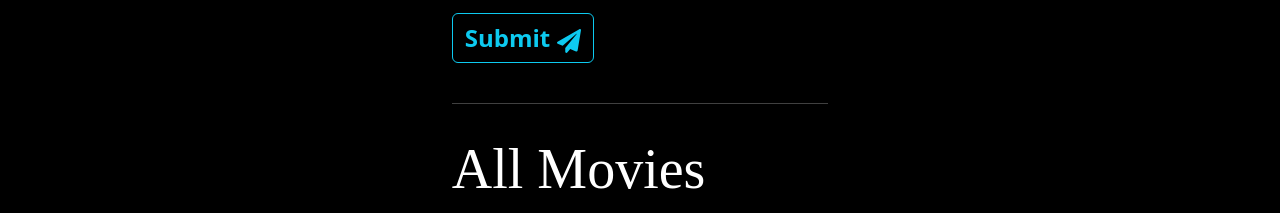
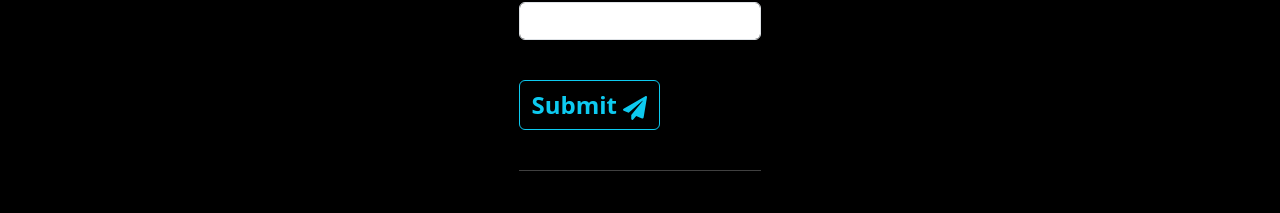
Before and after one commit to rhutikakevat/Sunshine-App, a React (Vite) app: page / in a window 1280 px wide. Shown: the part 1294-1507 px from the top of the page. Built offline with nearby package versions, Linux system fonts and the light colour scheme; no server answers.

Commit message:
Update App.jsx

```diff
--- a/src/App.jsx
+++ b/src/App.jsx
@@ -6,11 +6,15 @@ import "bootstrap/dist/css/bootstrap.min.css"
 export default function App(){
   return (
     <main className='container py-3'>
-      <AddMovieForm/><hr />
+      <div className='row'>
+      <div className="col-12 col-md-10 col-lg-8 mx-auto">
+          <AddMovieForm/><hr />
 
-      <Movies />
+          <Movies />
 
-      <MoviesByTitle title="Dilwale Dulhania Le Jayenge"/>
+          <MoviesByTitle title="Dilwale Dulhania Le Jayenge"/>
+        </div>
+        </div>
     </main>
   )
 }
```
